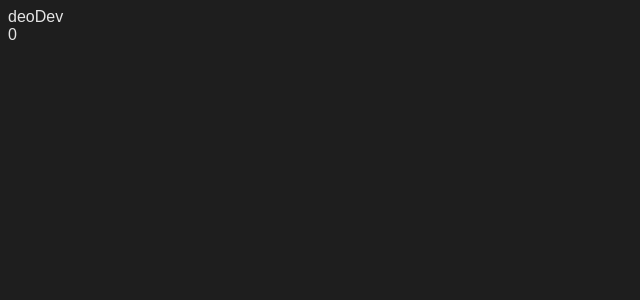
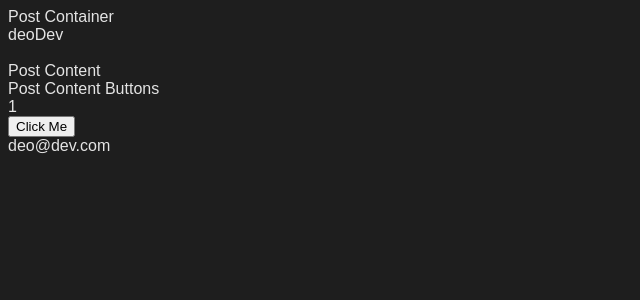
Before and after one commit to deoninja/react-2024, a React (Vite) app: page / in a window 1280 px wide. Shown: the top 300 px of the page, without its empty margins (0-640 px from the left). Built offline with nearby package versions, Linux system fonts and the light colour scheme.

Commit message:
Using-State-With-Context

```diff
--- a/src/App.jsx
+++ b/src/App.jsx
@@ -1,23 +1,22 @@
+import { useState } from 'react';
 import { UserContext } from './utils/contexts/UserContext';
 import { PostContainer } from './components/PostContainer';
 import { PostContentButtons } from './components/PostContentButtons';
 
 export default function App() {
+  const [userData, setUserData] = useState({
+    id: 1,
+    username: 'Deo the dev',
+    email: 'deo@dev.com',
+    displayName: 'deoDev',
+  });
   return (
     <>
-      <UserContext.Provider
-        value={{
-          id: 1,
-          username: 'Deo the dev',
-          email: 'deo@dev.com',
-          displayName: 'deoDev',
-        }}
-      >
+      <UserContext.Provider value={{ ...userData, setUserData }}>
         <div>
           <PostContainer />
         </div>
       </UserContext.Provider>
-      <PostContentButtons />
     </>
   );
 }
--- a/src/components/PostContainer.jsx
+++ b/src/components/PostContainer.jsx
@@ -6,9 +6,16 @@ export function PostContainer() {
   const [data, setData] = useState('Hello World!');
   const userContextData = useContext(UserContext);
 
+  console.log(userContextData);
+
   return (
     <div>
+      <div>
+        <span>Post Container</span>
+      </div>
       <div>{userContextData.displayName}</div>
+      <br />
+      <PostContent data={data} />
     </div>
   );
 }
--- a/src/components/PostContent.jsx
+++ b/src/components/PostContent.jsx
@@ -1,8 +1,17 @@
 import { useContext } from 'react';
+import { PostContentButtons } from './PostContentButtons';
 import { UserContext } from '../utils/contexts/UserContext';
 
-export function PostContent() {
+export function PostContent({ data }) {
   const userContextData = useContext(UserContext);
 
-  return <div>{userContextData.email}</div>;
+  return (
+    <div>
+      <div>
+        <span>Post Content</span>
+      </div>
+      <PostContentButtons />
+      {userContextData.email}
+    </div>
+  );
 }
--- a/src/components/PostContentButtons.jsx
+++ b/src/components/PostContentButtons.jsx
@@ -1,7 +1,25 @@
 import { useContext } from 'react';
 import { UserContext } from '../utils/contexts/UserContext';
 export function PostContentButtons() {
-  const userContextData = useContext(UserContext);
+  const { id, setUserData } = useContext(UserContext);
 
-  return <div>{userContextData.id}</div>;
+  return (
+    <div>
+      <div>
+        <span>Post Content Buttons</span>
+      </div>
+      {id}
+      <br />
+      <button
+        onClick={() =>
+          setUserData((currentState) => ({
+            ...currentState,
+            displayName: 'Updated Display Name',
+          }))
+        }
+      >
+        Click Me
+      </button>
+    </div>
+  );
 }
--- a/src/utils/contexts/UserContext.js
+++ b/src/utils/contexts/UserContext.js
@@ -5,4 +5,5 @@ export const UserContext = createContext({
   username: '',
   email: '',
   displayName: '',
+  setUserData: () => {},
 });
```
